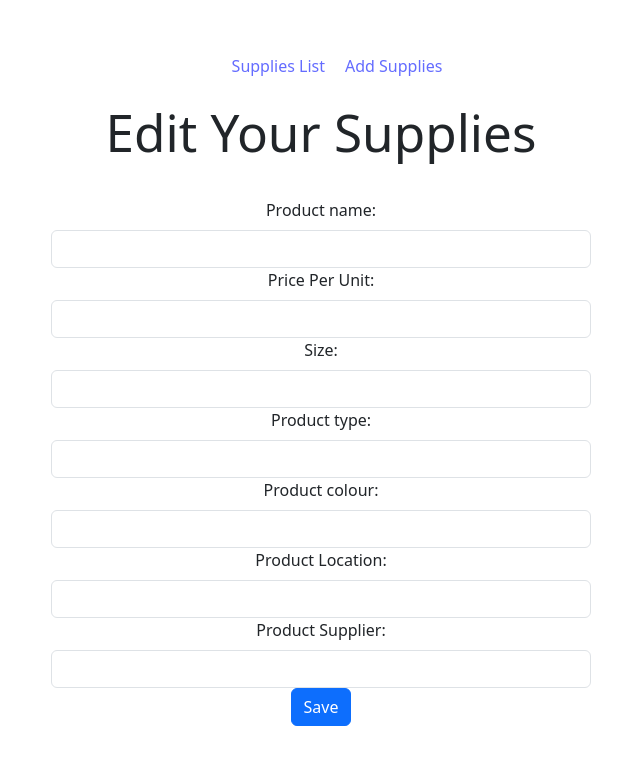
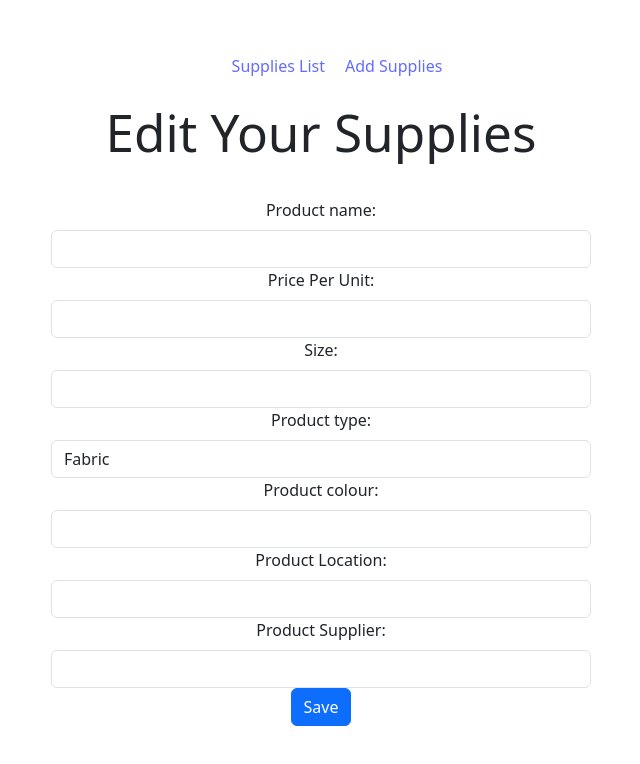
Before and after one commit to P-Gayle/material-minder, a React (Vite) app in the folder frontend/: page /supply/1/edit in a window 1280 px wide. Shown: the top 764 px of the page, without its empty margins (319-959 px from the left). Built offline with nearby package versions, Linux system fonts and the light colour scheme; no server answers.

Commit message:
Edit type options on edit form

```diff
--- a/frontend/index.html
+++ b/frontend/index.html
@@ -4,6 +4,7 @@
     <meta charset="UTF-8" />
     <link rel="icon" type="image/svg+xml" href="/vite.svg" />
     <meta name="viewport" content="width=device-width, initial-scale=1.0" />
+    <script src="https://kit.fontawesome.com/5cc5f00519.js" crossorigin="anonymous"></script>
     <title>Vite + React</title>
   </head>
   <body>
--- a/frontend/src/components/EditSupplies.jsx
+++ b/frontend/src/components/EditSupplies.jsx
@@ -84,12 +84,21 @@ function EditSupplies() {
           </Form.Group>
 
           <Form.Group>
-            <Form.Label>Product type:</Form.Label>
+              <Form.Label>Product type:</Form.Label>
             <Form.Control
               value={inputs.type}
-              type="text"
               name="type"
-              onChange={handleChange}/>
+              as="select"
+              // custom
+              // placeholder="Enter the product type"
+              onChange={handleChange}>
+              <option value="fabric">Fabric</option>
+              <option value="thread">Thread</option>
+              <option value="elastic">Elastic</option>
+              <option value="poppers">Poppers</option>
+              <option value="hook and eye">Hook and Eyes</option>
+              <option value="zip">Zip</option>
+              </Form.Control>
           </Form.Group>
 
           <Form.Group>
--- a/frontend/src/components/SuppliesList.jsx
+++ b/frontend/src/components/SuppliesList.jsx
@@ -90,7 +90,10 @@ const SuppliesList = () => {
               <th>Amount Available</th>
               <th>Storage Location</th>
               <th>Supplier</th>
-              <th>Actions</th>
+              <th>Edit</th>
+              <th>Update Quantity</th>
+              <th>Delete</th>
+              <th>Details</th>
             </tr>
           </thead>
           <tbody>
@@ -105,14 +108,13 @@ const SuppliesList = () => {
                 <td>{supply.type}</td>
                 <td>{supply.colour}</td>
                 <td>{highlightText(supply)}</td>
-                {/* <td>{supply.total_purchased-supply.total_used}</td> */}
                 <td>{supply.location}</td>
                 <td>{supply.supplier}</td>
-                <td>
-                  <Link to={`/supply/${supply.id}/edit`}> Edit</Link>
-                  <Link to={`/supply/${supply.id}/quantity`}> Update quantity</Link>
-                  <button onClick={() => deleteSupply(supply.id)}>Delete</button>
+                <td><Link to={`/supply/${supply.id}/edit`}><i className="fa-solid fa-pen-to-square"></i></Link></td>
+                <td><Link to={`/supply/${supply.id}/quantity`}><i className="fa-solid fa-calculator"></i></Link></td>
+                <td><button onClick={() => deleteSupply(supply.id)}><i className="fa-solid fa-trash"></i></button>
                 </td>
+                <td><i className="fa-solid fa-circle-info"></i></td>
               </tr>
             )}
           </tbody>
--- a/frontend/src/components/UpdateQuantity.jsx
+++ b/frontend/src/components/UpdateQuantity.jsx
@@ -51,7 +51,7 @@ const handleSubmit = async (event) => {
 }
   return (
    <div>
-      <h1>Edit Your Supplies</h1>
+      <h1>Update Quantity</h1>
       <div style={{ display: 'block',
                   width: 600,
                   padding: 30
```
